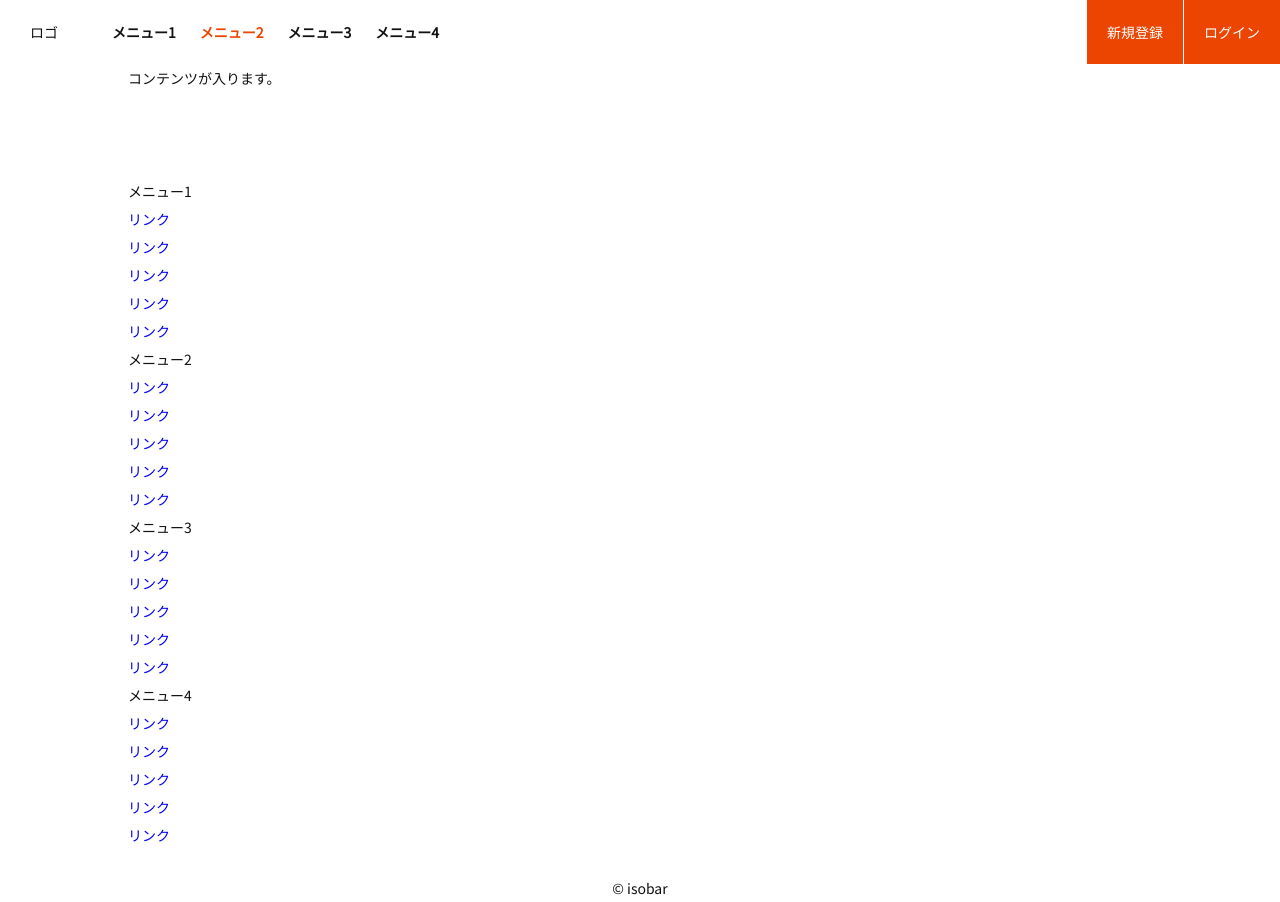
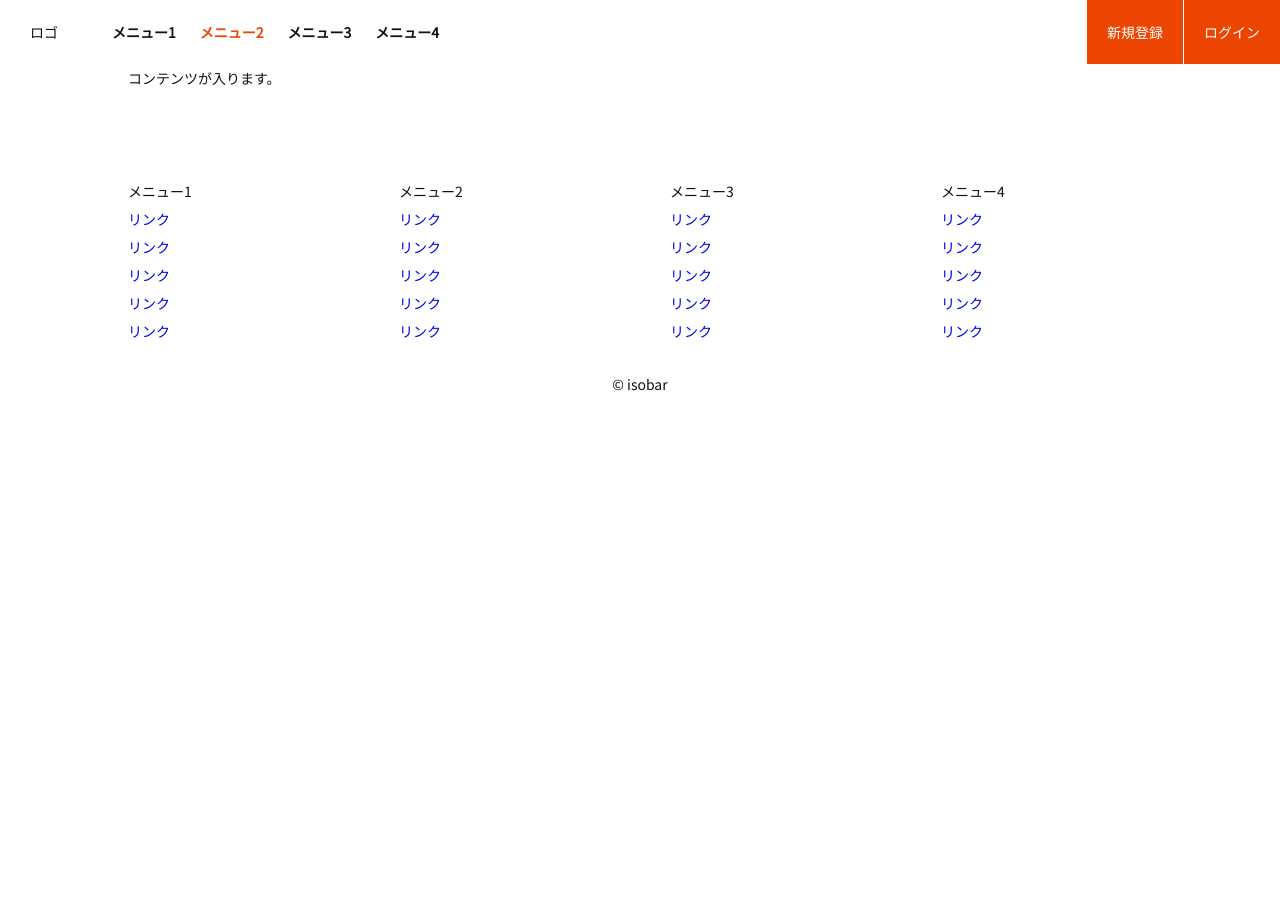
Before and after one commit to frontend-isobar-jp/megane, a website: page public/index.html in a window 1280 px wide. After the commit the page ends 800 px from the top, so only its background shows below. Drawn offline with Linux system fonts and the light colour scheme.

Commit message:
html : utilityは.u-***に変更

```diff
--- a/public/index.html
+++ b/public/index.html
@@ -128,8 +128,8 @@
         <div class="f-inner">
 
             <nav class="l-footer__nav">
-                <div class="f-flex">
-                    <div class="f-flex3 f-flex12_s">
+                <div class="u-flex">
+                    <div class="u-flex3 u-flex12_s">
                         <dl class="j-accordion c-accordion">
                             <dt class="c-accordion__ttl">メニュー1</dt>
                             <dd class="c-accordion__detail">
@@ -145,7 +145,7 @@
                             </dd>
                         </dl>
                     </div>
-                    <div class="f-flex3 f-flex12_s">
+                    <div class="u-flex3 u-flex12_s">
                         <dl class="j-accordion c-accordion">
                             <dt class="c-accordion__ttl">メニュー2</dt>
                             <dd class="c-accordion__detail">
@@ -161,7 +161,7 @@
                             </dd>
                         </dl>
                     </div>
-                    <div class="f-flex3 f-flex12_s">
+                    <div class="u-flex3 u-flex12_s">
                         <dl class="j-accordion c-accordion">
                             <dt class="c-accordion__ttl">メニュー3</dt>
                             <dd class="c-accordion__detail">
@@ -177,7 +177,7 @@
                             </dd>
                         </dl>
                     </div>
-                    <div class="f-flex3 f-flex12_s">
+                    <div class="u-flex3 u-flex12_s">
                         <dl class="j-accordion c-accordion">
                             <dt class="c-accordion__ttl">メニュー4</dt>
                             <dd class="c-accordion__detail">
```
Also changed, not shown: src/scss/object/utility/_base_layout.scss (+0 -15 lines), public/assets/css/style.css.
